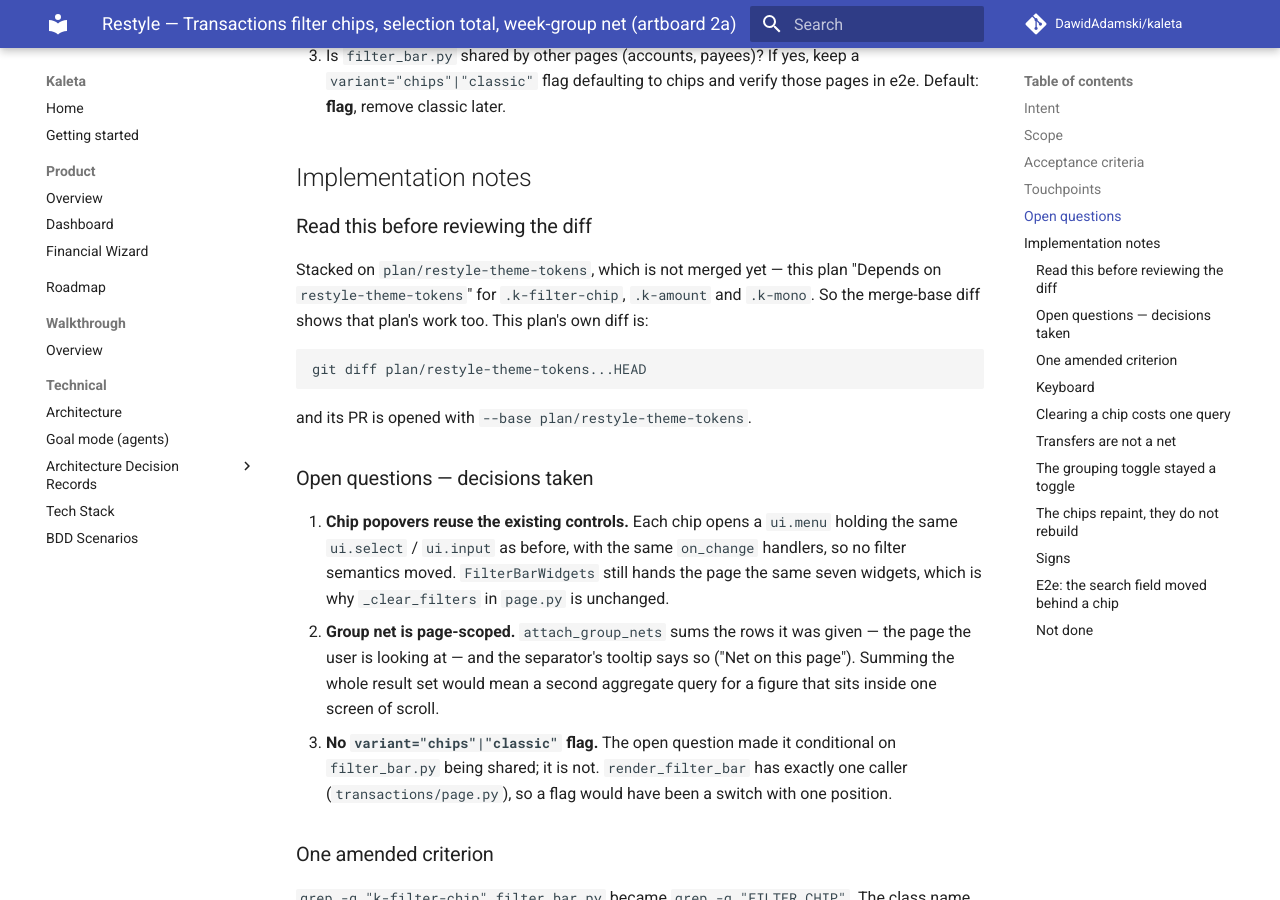
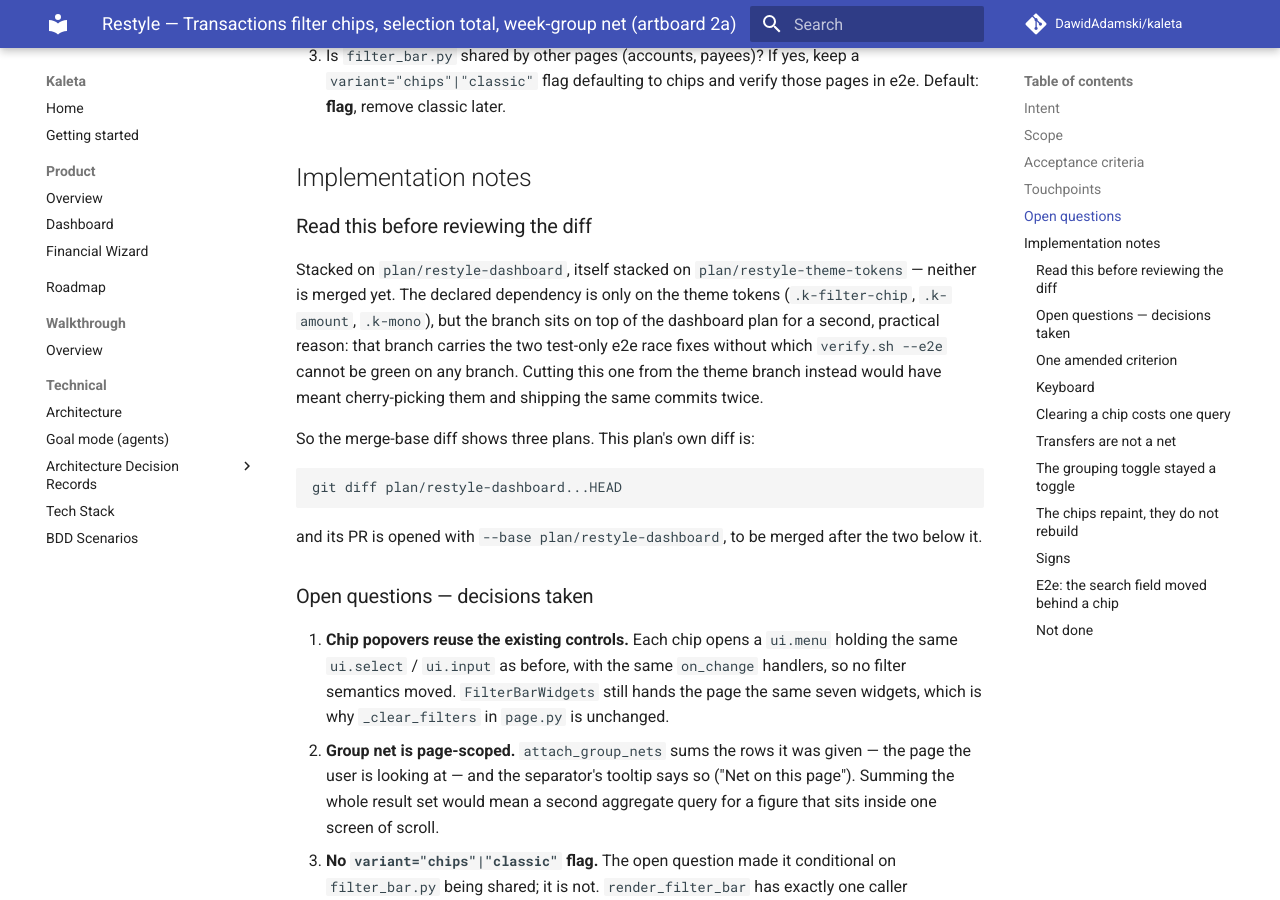
Before and after one commit to DawidAdamski/kaleta, an MkDocs documentation site: the page built from docs/plans/restyle-transactions-filter-chips.md, in a window 1280 px wide and 900 px high, scrolled down 2473 px. Built offline with MkDocs 1.6.1 and Material for MkDocs 9.7.7, drawn with Linux system fonts in a browser that asks for light colours; comment, search, counter and statistics services are not loaded.

Commit message:
docs(plans): the branch sits on the dashboard plan, and why
Co-Authored-By: Claude Opus 5 (1M context) <noreply@anthropic.com>
Claude-Session: https://claude.ai/code/session_0152AYpRfMD2oD5sjv3sg3qi

```diff
--- a/docs/plans/restyle-transactions-filter-chips.md
+++ b/docs/plans/restyle-transactions-filter-chips.md
@@ -114,14 +114,21 @@ wrap).
 
 ### Read this before reviewing the diff
 
-Stacked on `plan/restyle-theme-tokens`, which is not merged yet — this plan
-"Depends on `restyle-theme-tokens`" for `.k-filter-chip`, `.k-amount` and
-`.k-mono`. So the merge-base diff shows that plan's work too. This plan's
-own diff is:
+Stacked on `plan/restyle-dashboard`, itself stacked on
+`plan/restyle-theme-tokens` — neither is merged yet. The declared dependency
+is only on the theme tokens (`.k-filter-chip`, `.k-amount`, `.k-mono`), but
+the branch sits on top of the dashboard plan for a second, practical reason:
+that branch carries the two test-only e2e race fixes without which
+`verify.sh --e2e` cannot be green on any branch. Cutting this one from the
+theme branch instead would have meant cherry-picking them and shipping the
+same commits twice.
 
-    git diff plan/restyle-theme-tokens...HEAD
+So the merge-base diff shows three plans. This plan's own diff is:
 
-and its PR is opened with `--base plan/restyle-theme-tokens`.
+    git diff plan/restyle-dashboard...HEAD
+
+and its PR is opened with `--base plan/restyle-dashboard`, to be merged after
+the two below it.
 
 ### Open questions — decisions taken
 
```
